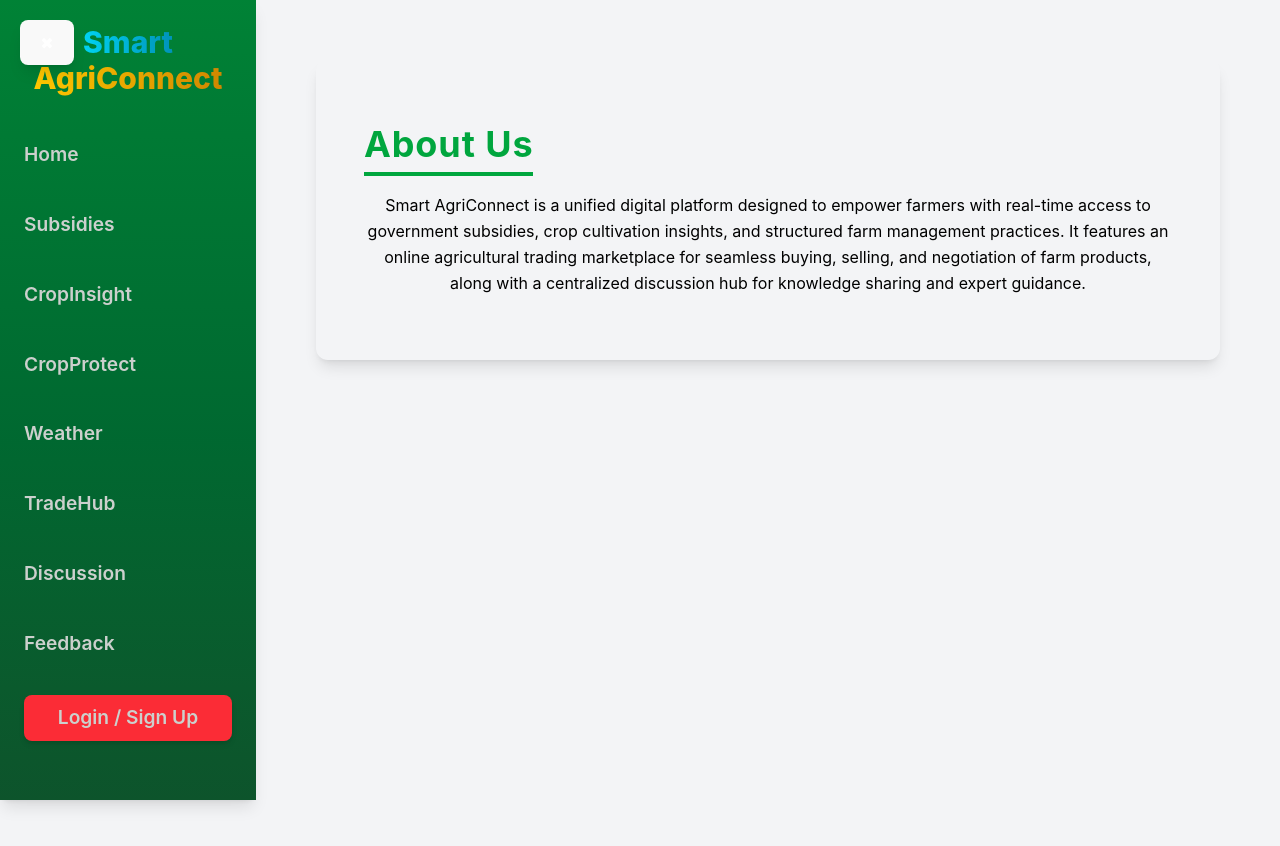
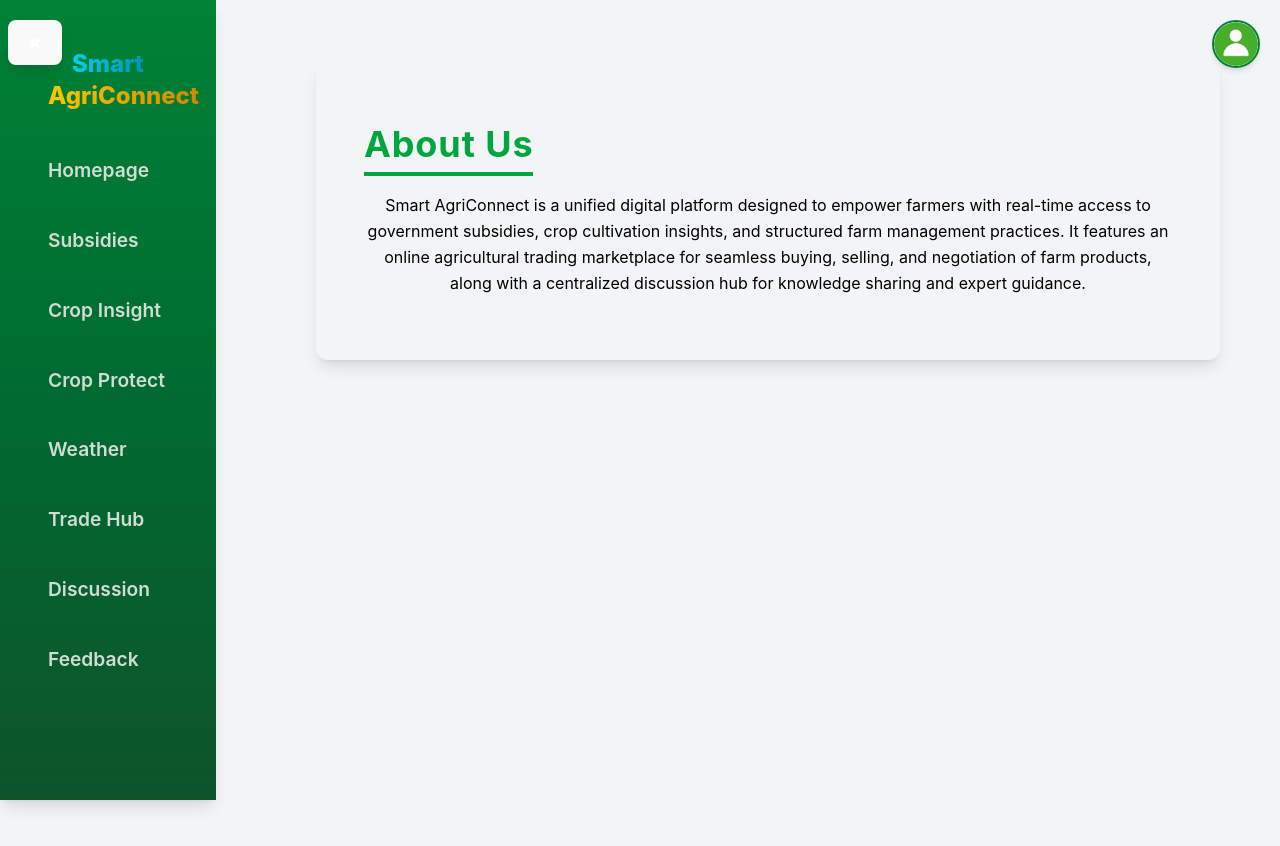
Before and after one commit to pradeep686/Smart-AgriConnect, a React (Vite) app in the folder frontend/: page /homepage in a window 1280 px wide. Shown: the top 846 px of the page. Built offline with nearby package versions, Linux system fonts and the light colour scheme.

Commit message:
profile update...

```diff
--- a/frontend/package.json
+++ b/frontend/package.json
@@ -13,6 +13,7 @@
     "@tailwindcss/vite": "^4.0.13",
     "axios": "^1.8.3",
     "framer-motion": "^12.5.0",
+    "lucide-react": "^0.483.0",
     "react": "^19.0.0",
     "react-dom": "^19.0.0",
     "react-router-dom": "^7.3.0"
--- a/frontend/src/App.css
+++ b/frontend/src/App.css
@@ -39,5 +39,5 @@
 }
 
 .read-the-docs {
-  color: #888;
+  color: #796e6e;
 }
--- a/frontend/src/frontendPage/Authentication/ResetPasswordPage.jsx
+++ b/frontend/src/frontendPage/Authentication/ResetPasswordPage.jsx
@@ -64,7 +64,7 @@ const ResetPasswordPage = () => {
               </span>
             </div>
 
-            <button type="submit" className="w-full bg-green-500 text-white py-3 rounded-lg font-semibold transition-all hover:bg-green-600 shadow-md">Reset Password</button>
+            <button type="submit" className="w-full !bg-orange-400 text-white py-3 rounded-lg font-semibold transition-all hover:bg-green-600 shadow-md">Reset Password</button>
           </form>
 
           <p className="mt-5 text-gray-700 text-center">
--- a/frontend/src/frontendPage/Authentication/SignUpPage.jsx
+++ b/frontend/src/frontendPage/Authentication/SignUpPage.jsx
@@ -84,7 +84,7 @@ const SignUpPage = () => {
               </span>
             </div>
 
-            <button type="submit" className="w-full bg-orange-400 text-white py-3 rounded-lg font-semibold transition-all hover:bg-orange-500 shadow-md" disabled={loading}>
+            <button type="submit" className="w-full !bg-orange-400 text-white py-3 rounded-lg font-semibold transition-all hover:bg-orange-500 shadow-md" disabled={loading}>
               {loading ? "Signing Up..." : "Sign Up"}
             </button>
           </form>
--- a/frontend/src/frontendPage/Authentication/login.jsx
+++ b/frontend/src/frontendPage/Authentication/login.jsx
@@ -69,7 +69,7 @@ const Login = ({ onClose, onSwitchToSignUp, onSwitchToReset }) => {
               </span>
             </div>
 
-            <button type="submit" className="w-full bg-orange-400 text-white py-3 rounded-lg font-semibold transition-all hover:bg-orange-500 shadow-md">Login</button>
+            <button type="submit" className="w-full !bg-orange-400 text-white py-3 rounded-lg font-semibold transition-all !hover:bg-orange-500 shadow-md">Login</button>
           </form>
 
           <p className="mt-5 text-green-700 text-center">
--- a/frontend/src/frontendPage/navbarPage/navbar.jsx
+++ b/frontend/src/frontendPage/navbarPage/navbar.jsx
@@ -1,20 +1,29 @@
 import { useState } from "react";
 import { Link } from "react-router-dom";
-import { motion } from "framer-motion"; // Import for animation
+import { motion } from "framer-motion";
+import ProfilePicture from "./profilePicture";
 
-const Navbar = ({ onLoginClick }) => {
+const Navbar = () => {
   const [isOpen, setIsOpen] = useState(true);
+  const [isDropdownOpen, setIsDropdownOpen] = useState(false);
 
   const toggleSidebar = () => {
     setIsOpen(!isOpen);
   };
 
+  const toggleDropdown = () => {
+    console.log("Profile picture clicked!"); // Debugging log
+    setIsDropdownOpen((prev) => !prev);
+  };
+
+
+
   return (
     <>
-      {/* Hamburger Button */}
+      {/* Sidebar Toggle Button */}
       <button
         onClick={toggleSidebar}
-        className="fixed top-5 left-5 z-50 bg-green-700 text-white p-3 rounded-lg shadow-lg focus:outline-none"
+        className="fixed top-5 left-2 z-50 bg-green-700 text-white p-3 rounded-lg shadow-lg focus:outline-none"
       >
         {isOpen ? "✖" : "≡"}
       </button>
@@ -24,10 +33,10 @@ const Navbar = ({ onLoginClick }) => {
         initial={{ x: "-100%" }}
         animate={{ x: isOpen ? "0%" : "-100%" }}
         transition={{ duration: 0.3, ease: "easeInOut" }}
-        className="fixed top-0 left-0 w-64 h-screen bg-gradient-to-b from-green-700 to-green-900 text-white shadow-lg p-6 transform"
+        className="fixed top-0 left-0 w-54 h-screen bg-gradient-to-b from-green-700 to-green-900 text-white shadow-lg p-12 transform"
       >
         {/* Logo */}
-        <h2 className="text-3xl font-extrabold mb-8 text-center">
+        <h2 className="text-2xl font-extrabold mb-8 text-center">
           <span className="bg-gradient-to-r from-cyan-400 to-cyan-600 text-transparent bg-clip-text transition-transform duration-300 hover:scale-110 hover:-rotate-1">
             Smart<br />
           </span>
@@ -38,25 +47,30 @@ const Navbar = ({ onLoginClick }) => {
 
         {/* Navigation Links */}
         <ul className="w-full space-y-4">
-          <li><Link to="/homepage" className="block py-3 text-lg font-semibold hover:scale-110 hover:text-yellow-300">Home</Link></li>
-          <li><Link to="/subsidies" className="block py-3 text-lg font-semibold hover:scale-110 hover:text-yellow-300">Subsidies</Link></li>
-          <li><Link to="/crop-insight" className="block py-3 text-lg font-semibold hover:scale-110 hover:text-yellow-300">CropInsight</Link></li>
-          <li><Link to="/crop-protect" className="block py-3 text-lg font-semibold hover:scale-110 hover:text-yellow-300">CropProtect</Link></li>
-          <li><Link to="/weather" className="block py-3 text-lg font-semibold hover:scale-110 hover:text-yellow-300">Weather</Link></li>
-          <li><Link to="/trade-hub" className="block py-3 text-lg font-semibold hover:scale-110 hover:text-yellow-300">TradeHub</Link></li>
-          <li><Link to="/discussion" className="block py-3 text-lg font-semibold hover:scale-110 hover:text-yellow-300">Discussion</Link></li>
-          <li><Link to="/feedback" className="block py-3 text-lg font-semibold hover:scale-110 hover:text-yellow-300">Feedback</Link></li>
+          {["homepage", "subsidies", "crop-insight", "crop-protect", "weather", "trade-hub", "discussion", "feedback"].map(
+            (item, index) => (
+              <li key={index}>
+                <Link
+                  to={`/${item}`}
+                  className="block py-3 text-lg font-semibold hover:scale-110 hover:text-yellow-300 capitalize"
+                >
+                  {item.replace("-", " ")}
+                </Link>
+              </li>
+            )
+          )}
         </ul>
+      </motion.div>
 
-        {/* Login / Sign Up Button */}
-        <Link
-          to='/login'
-          onClick={onLoginClick}
-          className="mt-6 block bg-red-500 text-white text-lg font-bold px-4 py-2 rounded-lg shadow-md transition-transform duration-300 hover:scale-110 hover:bg-red-700 text-center"
-        >
-          Login / Sign Up
-        </Link>
-      </motion.div>
+      {/* Top Navigation Bar */}
+      <nav className="fixed top-2 right-2 p-3 flex items-center  z-[9999]">
+      <ProfilePicture
+        isDropdownOpen={isDropdownOpen}
+        toggleDropdown={toggleDropdown}
+        setIsDropdownOpen={setIsDropdownOpen}
+      />
+    </nav>
+
     </>
   );
 };
--- /dev/null
+++ b/frontend/src/frontendPage/navbarPage/profilePicture.jsx
@@ -0,0 +1,36 @@
+import React from "react";
+import { LogIn } from "lucide-react";
+import { Link } from "react-router-dom";
+
+const ProfilePicture = ({ isDropdownOpen, toggleDropdown, setIsDropdownOpen }) => {
+  return (
+    <div className="relative">
+      {/* Profile Picture Button */}
+      <div
+        onClick={toggleDropdown}
+        className="w-12 h-12 rounded-full border-2 border-green-700 overflow-hidden shadow-md cursor-pointer"
+      >
+        <img
+          src="/images/profile.webp"
+          alt="User Profile"
+          className="w-full h-full rounded-full"
+        />
+      </div>
+
+      {/* Dropdown Menu */}
+      {isDropdownOpen && (
+        <div className="absolute right-0 mt-3 w-48 bg-white rounded-lg shadow-lg border-gray-200 p-3 z-50">
+         <Link
+  to="/login"
+  onClick={() => setIsDropdownOpen(false)}
+  className="flex items-center gap-2 px-7 py-2 !text-green-600 font-semibold"
+>
+  <LogIn className="w-4 h-4" /> Login
+</Link>
+        </div>
+      )}
+    </div>
+  );
+};
+
+export default ProfilePicture;
--- a/frontend/src/index.css
+++ b/frontend/src/index.css
@@ -21,7 +21,7 @@
 a {
   font-weight: 600;
   font-size: 1.2rem;
-  color: #ccd0cd; /* Dark Green for better visibility */
+  color: #d2dcd5; /* Dark Green for better visibility */
   text-decoration: none;
   transition: color 0.3s ease-in-out, text-shadow 0.3s ease-in-out, transform 0.2s ease-in-out;
 }
@@ -54,10 +54,11 @@ button {
   font-size: 1em;
   font-weight: 500;
   font-family: inherit;
-  background-color: #e42208;
+  background-color: #0baaa7;
   cursor: pointer;
   transition: border-color 0.25s;
 }
+
 button:hover {
   border-color: #646cff;
 }
```
Also changed, not shown: frontend/public/images/profile.webp (added), 1 other file (tests, documents, lock files or other folders).
